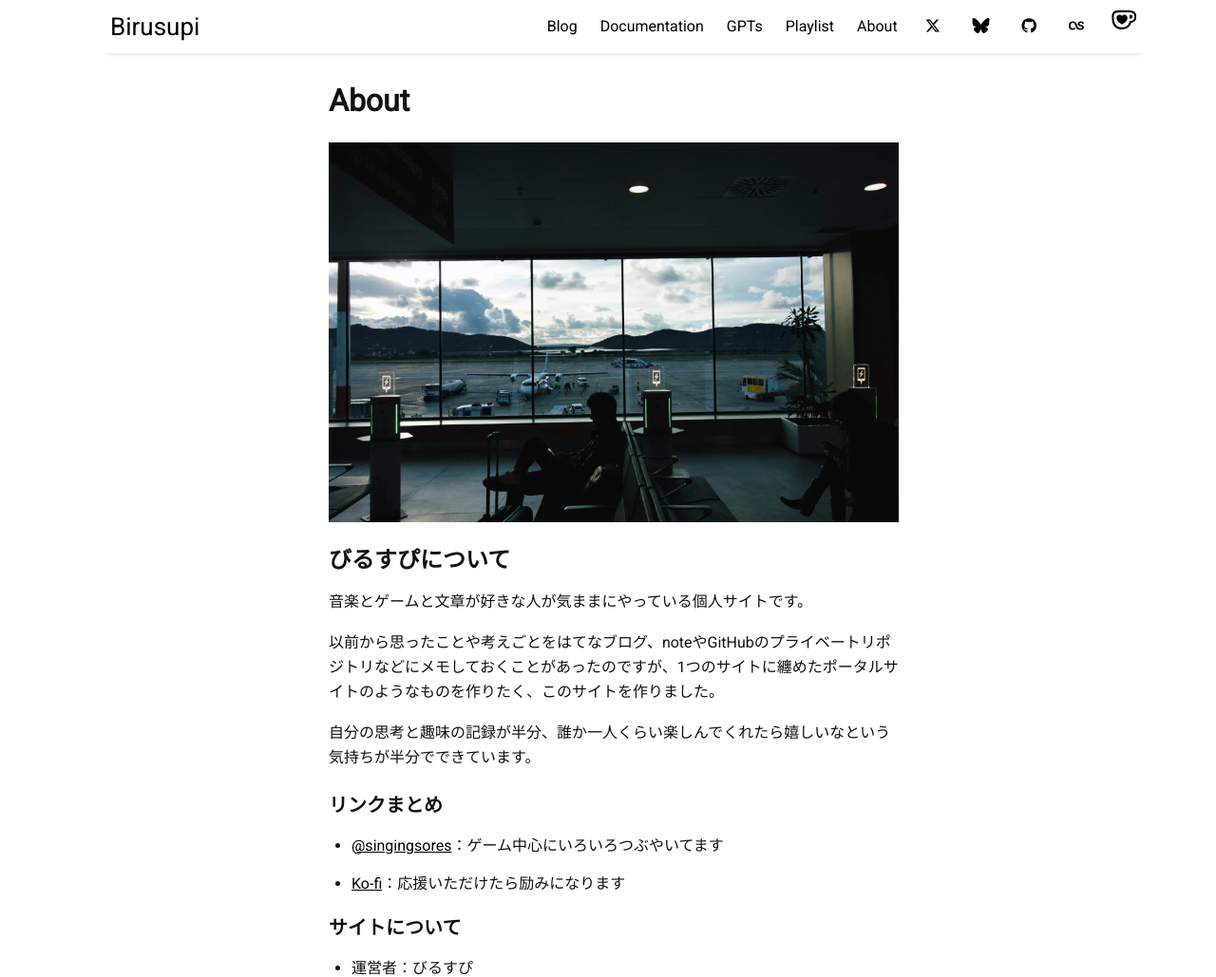
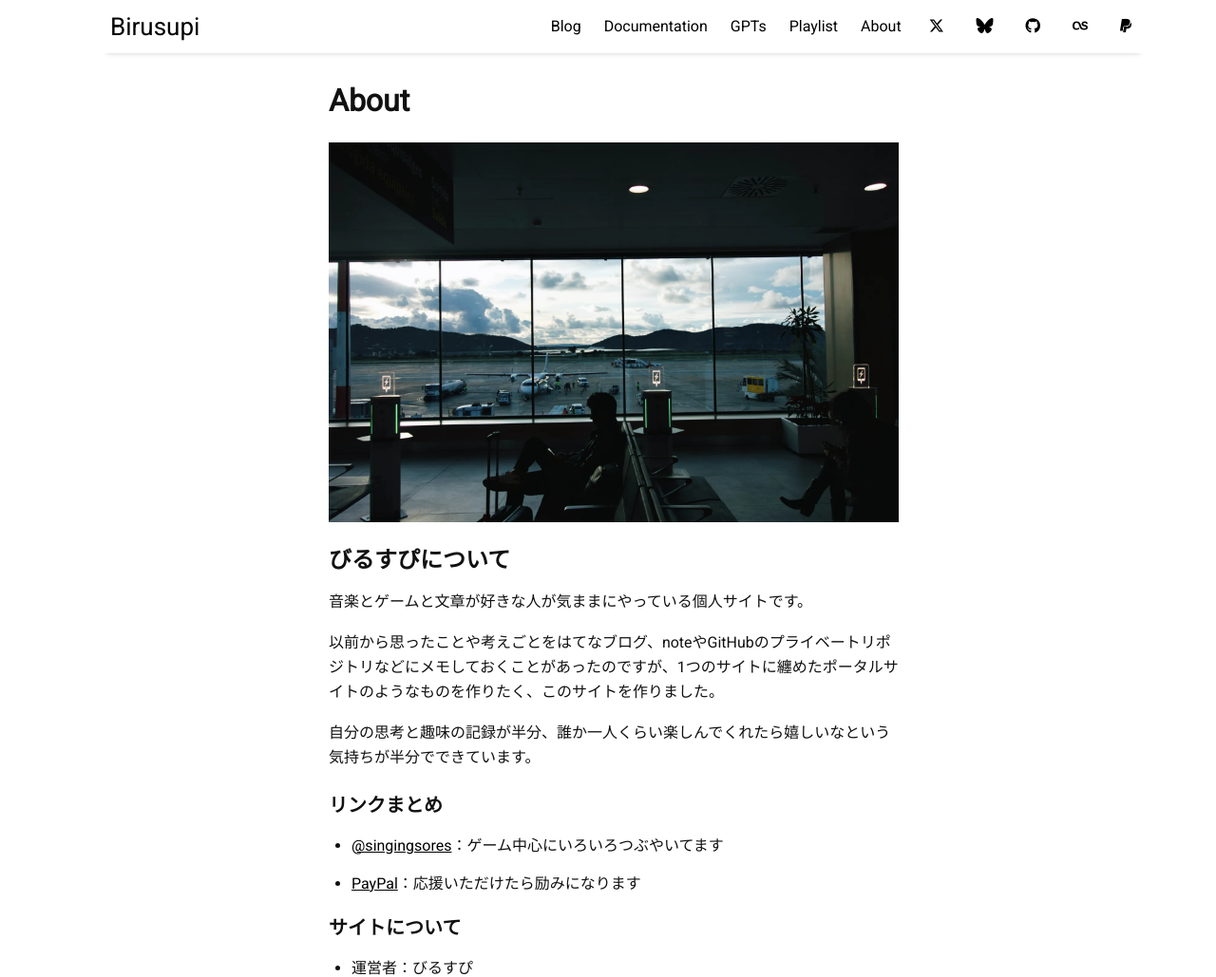
Before and after one commit to spira-unplugged/birusupi, a Jekyll site: the page built from pages/about.md, in a window 1280 px wide and 1400 px high. Shown: the top 1029 px of the window at 95% size. Built offline with Jekyll 4.4.1, drawn with Linux system fonts in a browser that asks for light colours.

Commit message:
Revert "Replace PayPal support links with Ko-fi across site"
This reverts commit a193d0a77f57e2d06f82d8a8c6fb1b3c75d96188.

```diff
--- a/_data/settings.yml
+++ b/_data/settings.yml
@@ -21,7 +21,7 @@ social:
 # - {icon: 'tumblr', link:    'https://kiyosawa.tumblr.com/'}
 - {icon: 'github', link:    'https://github.com/spira-unplugged'}
 - {icon: 'lastfm', link:    'https://www.last.fm/ja/user/realmofflight'}
-- {icon: 'kofi', link:    'https://ko-fi.com/birusupi'}
+- {icon: 'paypal', link:    'https://paypal.me/birusupi'}
 # - {icon: 'rss-square', link: 'feed.xml'}
 # - {icon: 'rss-square', link: 'rss-feed.xml'}
 
--- a/_includes/footer.html
+++ b/_includes/footer.html
@@ -1,11 +1,7 @@
 <footer class="footer">
   {% for item in site.data.settings.social %}
     <a href="{{ item.link }}" class="menu-link" target="_blank" rel="noopener">
-      {% if item.icon == 'kofi' %}
-        <span class="social-icon social-icon-kofi" aria-hidden="true"></span>
-      {% else %}
-        <i class="fa-brands fa-{{ item.icon }}" aria-hidden="true"></i>
-      {% endif %}
+      <i class="fa-brands fa-{{ item.icon }}" aria-hidden="true"></i>
     </a>
   {% endfor %}
 
--- a/_includes/header.html
+++ b/_includes/header.html
@@ -8,11 +8,7 @@
     {% endfor %}
     {% for item in site.data.settings.social %}
       <a href="{{ item.link }}" class="menu-link" target="_blank" rel="noopener">
-        {% if item.icon == 'kofi' %}
-          <span class="social-icon social-icon-kofi" aria-hidden="true"></span>
-        {% else %}
-          <i class="fa-brands fa-{{ item.icon }}" aria-hidden="true"></i>
-        {% endif %}
+        <i class="fa-brands fa-{{ item.icon }}" aria-hidden="true"></i>
       </a>
     {% endfor %}
   </nav>
@@ -24,11 +20,7 @@
       {% endfor %}
       {% for item in site.data.settings.social %}
         <a href="{{ item.link }}" class="menu-link" target="_blank" rel="noopener">
-          {% if item.icon == 'kofi' %}
-            <span class="social-icon social-icon-kofi" aria-hidden="true"></span>
-          {% else %}
-            <i class="fa-brands fa-{{ item.icon }}" aria-hidden="true"></i>
-          {% endif %}
+          <i class="fa-brands fa-{{ item.icon }}" aria-hidden="true"></i>
         </a>
       {% endfor %}
     </div>
--- a/_sass/_social-icons.scss
+++ b/_sass/_social-icons.scss
@@ -54,16 +54,7 @@
   @include social-media-icon($lastfm-color, $icon-transition-time);
 }
 
-.social-icon {
-  display: inline-block;
+.fa-paypal {
   padding: 5px;
+  @include social-media-icon($paypal-color, $icon-transition-time);
 }
-
-.social-icon-kofi {
-  width: 1em;
-  height: 1em;
-  background-color: currentColor;
-  mask: url('/birusupi/assets/icons/kofi-fa.svg') center / contain no-repeat;
-  -webkit-mask: url('/birusupi/assets/icons/kofi-fa.svg') center / contain no-repeat;
-  @include social-media-icon($kofi-color, $icon-transition-time);
-}
--- a/assets/css/main.scss
+++ b/assets/css/main.scss
@@ -21,7 +21,7 @@ $facebook-color: #1877F2;
 $rss-color: #ff6600;
 $tumblr-color: #35465C;
 $lastfm-color: #d51007;
-$kofi-color: #72A5F2;
+$paypal-color: #0079C1;
 
 @import "-sections-dir";
 
--- a/pages/about.md
+++ b/pages/about.md
@@ -17,7 +17,7 @@ last_modified_at: 2025-04-06 00:00:00 +0900
 
 ### リンクまとめ
 - [@singingsores](https://x.com/singingsores)：ゲーム中心にいろいろつぶやいてます
-- [Ko-fi](https://ko-fi.com/birusupi)：応援いただけたら励みになります
+- [PayPal](https://www.paypal.com/paypalme/birusupi)：応援いただけたら励みになります
 
 ### サイトについて
 
```
Also changed, not shown: assets/icons/kofi-fa.svg (deleted).
